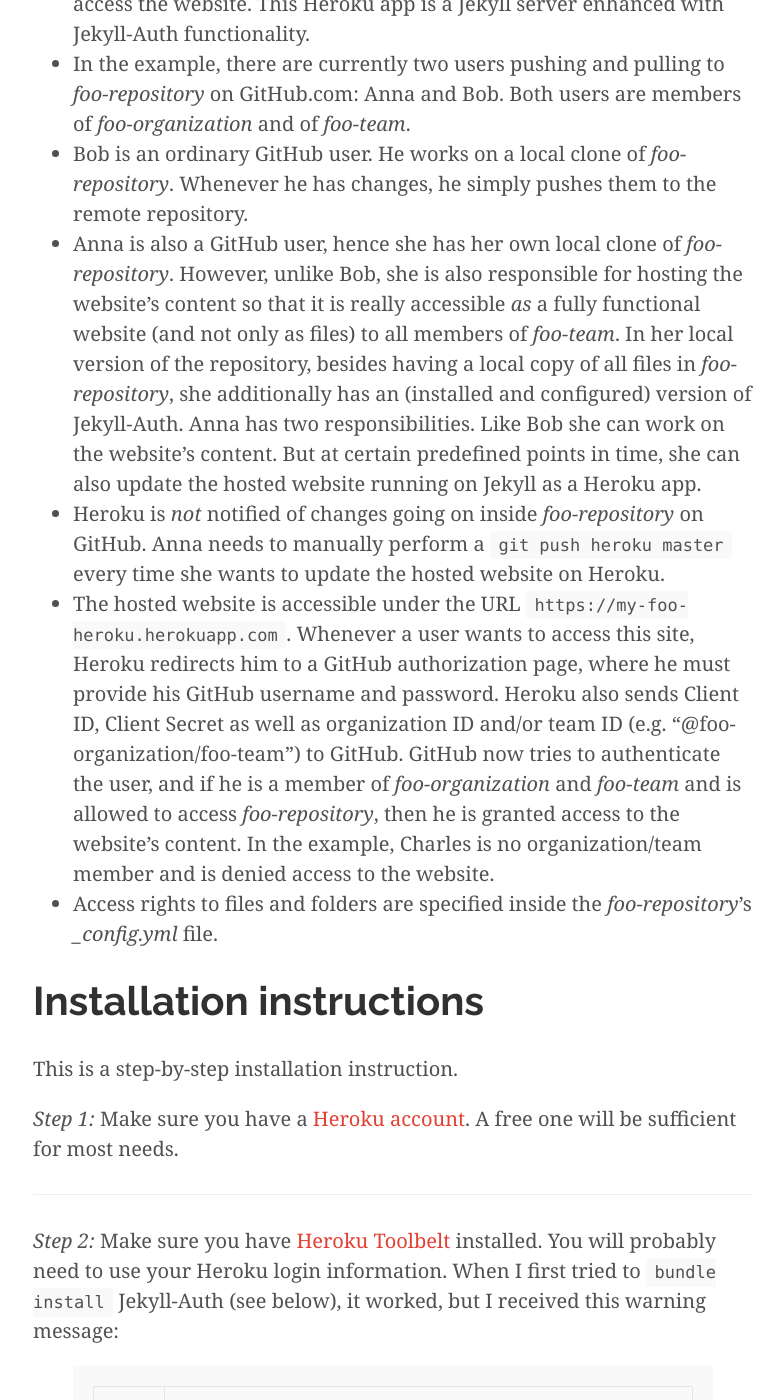
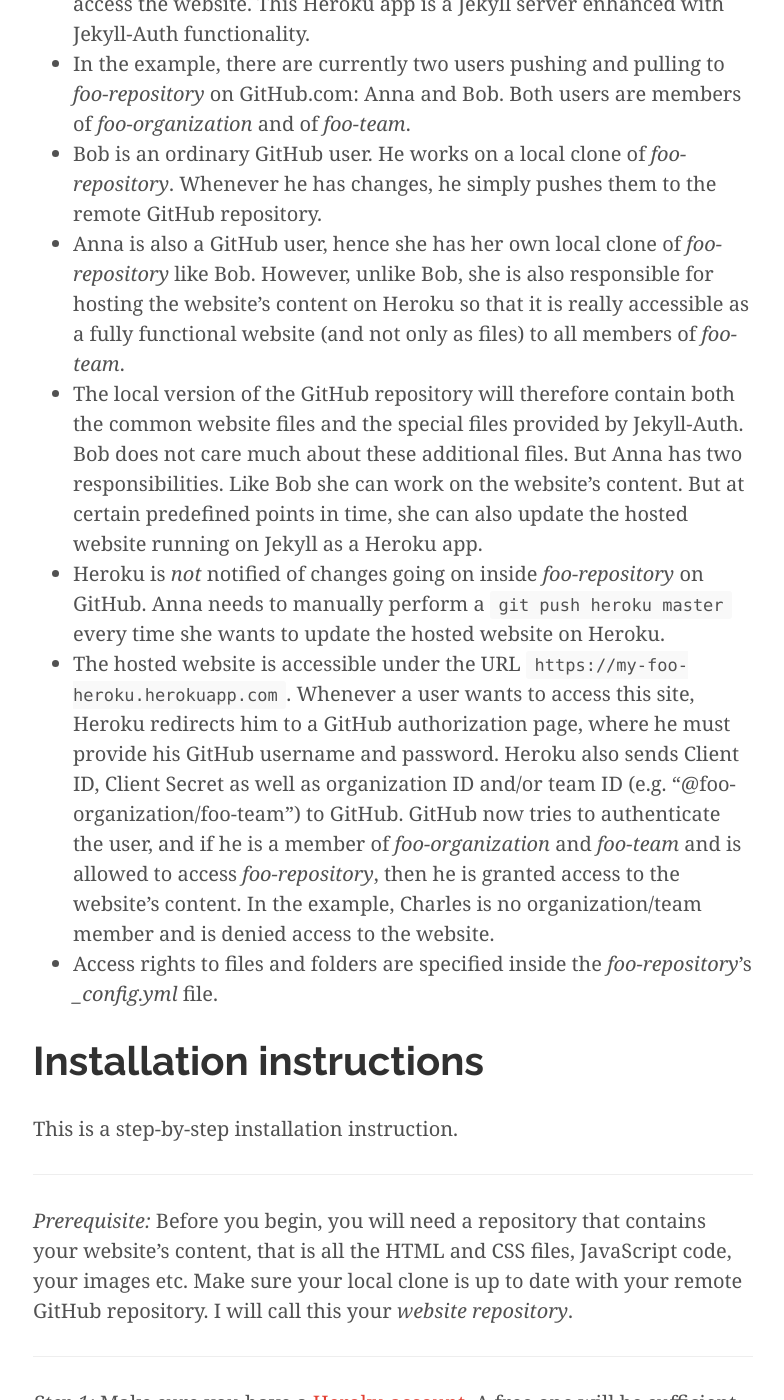
Before and after one commit to fabian-kostadinov/fabian-kostadinov.github.io, a Jekyll site: the page built from _posts/2014-11-13-installation-of-jekyll-auth.md, in a window 1280 px wide and 1400 px high, scrolled down 1331 px. Shown: the whole window, without its empty margins (247-1031 px from the left). Built offline with Jekyll 4.4.1, drawn with Linux system fonts in a browser that asks for light colours; nearby versions of some CDN libraries; Markdown is read by kramdown in place of the engine named in the settings; comment, search, counter and statistics services are not loaded; some of the changed text lies outside the part shown.

Commit message:
Updated post

```diff
--- a/_posts/2014-11-13-installation-of-jekyll-auth.md
+++ b/_posts/2014-11-13-installation-of-jekyll-auth.md
@@ -12,8 +12,9 @@
 * Although the repository contains a complete Jekyll-enabled website, GitHub pages is not used to host any of this content. Instead, all users only work on the <code>master</code> branch (or any other branch except a GitHub pages <code>gh-pages</code> branch).
 * The website's content is not accessible publicly. Instead, on Heroku an app is running asking for user authentication when someone tries to access the website. This Heroku app is a Jekyll server enhanced with Jekyll-Auth functionality.
 * In the example, there are currently two users pushing and pulling to _foo-repository_ on GitHub.com: Anna and Bob. Both users are members of _foo-organization_ and of _foo-team_.
-* Bob is an ordinary GitHub user. He works on a local clone of _foo-repository_. Whenever he has changes, he simply pushes them to the remote repository.
-* Anna is also a GitHub user, hence she has her own local clone of _foo-repository_. However, unlike Bob, she is also responsible for hosting the website's content so that it is really accessible _as_ a fully functional website (and not only as files) to all members of _foo-team_. In her local version of the repository, besides having a local copy of all files in _foo-repository_, she additionally has an (installed and configured) version of Jekyll-Auth. Anna has two responsibilities. Like Bob she can work on the website's content. But at certain predefined points in time, she can also update the hosted website running on Jekyll as a Heroku app.
+* Bob is an ordinary GitHub user. He works on a local clone of _foo-repository_. Whenever he has changes, he simply pushes them to the remote GitHub repository.
+* Anna is also a GitHub user, hence she has her own local clone of _foo-repository_ like Bob. However, unlike Bob, she is also responsible for hosting the website's content on Heroku so that it is really accessible as a fully functional website (and not only as files) to all members of _foo-team_.
+* The local version of the GitHub repository will therefore contain both the common website files and the special files provided by Jekyll-Auth. Bob does not care much about these additional files. But Anna has two responsibilities. Like Bob she can work on the website's content. But at certain predefined points in time, she can also update the hosted website running on Jekyll as a Heroku app.
 * Heroku is _not_ notified of changes going on inside _foo-repository_ on GitHub. Anna needs to manually perform a <code>git push heroku master</code> every time she wants to update the hosted website on Heroku.
 * The hosted website is accessible under the URL <code>https://my-foo-heroku.herokuapp.com</code>. Whenever a user wants to access this site, Heroku redirects him to a GitHub authorization page, where he must provide his GitHub username and password. Heroku also sends Client ID, Client Secret as well as organization ID and/or team ID (e.g. "@foo-organization/foo-team") to GitHub. GitHub now tries to authenticate the user, and if he is a member of _foo-organization_ and _foo-team_ and is allowed to access _foo-repository_, then he is granted access to the website's content. In the example, Charles is no organization/team member and is denied access to the website.
 * Access rights to files and folders are specified inside the _foo-repository_'s _&#95;config.yml_ file.
@@ -22,11 +23,17 @@
 
 This is a step-by-step installation instruction.
 
+----
+
+_Prerequisite:_ Before you begin, you will need a repository that contains your website's content, that is all the HTML and CSS files, JavaScript code, your images etc. Make sure your local clone is up to date with your remote GitHub repository. I will call this your _website repository_.
+
+----
+
 _Step 1:_ Make sure you have a [Heroku account](http://www.heroku.com). A free one will be sufficient for most needs.
 
 ----
 
-_Step 2:_ Make sure you have [Heroku Toolbelt](https://toolbelt.heroku.com/) installed. You will probably need to use your Heroku login information. When I first tried to <code>bundle install</code> Jekyll-Auth (see below), it worked, but I received this warning message:
+_Step 2:_ Make sure you have [Heroku Toolbelt](https://toolbelt.heroku.com/) installed. You will probably need to use your Heroku login information. Further down, you will run <code>bundle install</code>. If you haven't Heroku Toolbelt installed but instead use Heroku gem, the installation will not work properly and you will receive this warning message:
 {% highlight console linenos %}
 Your bundle is complete!
 Use `bundle show [gemname]` to see where a bundled gem is installed.
@@ -39,11 +46,11 @@
 
 ----
 
-_Step 3:_ If you've installed Heroku Toolbelt, you will probably have to recreate SSH keys, otherwise your local Heroku Toolbelt will not be able to push files to the Heroku server. There is this [article at heroku.com on the use of SSH keys](https://devcenter.heroku.com/articles/keys) if you want to know more about this. Create a key <code>ssh-keygen -t rsa</code>, then add the key to Heroku <code>heroku keys:add</code>. Make sure that you __do not mistakenly publish your private RSA key file__ together with the rest of the website!
+_Step 3:_ If you've just installed Heroku Toolbelt, you will probably have to recreate SSH keys, otherwise your local Heroku Toolbelt will not be able to push files to the Heroku server. There is this [article at heroku.com on the use of SSH keys](https://devcenter.heroku.com/articles/keys) if you want to know more about this. Create a key <code>ssh-keygen -t rsa</code>, then add the key to Heroku <code>heroku keys:add</code>. Make sure that you __do not mistakenly publish your private RSA key file__ together with the rest of the website!
 
 ----
 
-_Step 4:_ Use Heroku Toolbelt to [create a new Heroku app](https://devcenter.heroku.com/articles/creating-apps): <code>heroku create my-new-cool-heroku-app</code>. Your website will be available at <code>https://my-new-cool-heroku-app.herokuapp.com</code>, and it will have a git account to push to called <code>git@heroku.com:my-new-cool-heroku-app.git</code>.
+_Step 4:_ Use Heroku Toolbelt to [create a new Heroku app](https://devcenter.heroku.com/articles/creating-apps): <code>heroku create my-new-cool-heroku-app</code>. Your website will be available at <code>https://my-new-cool-heroku-app.herokuapp.com</code>, and it will have a Heroku git account to push to called <code>git@heroku.com:my-new-cool-heroku-app.git</code>. You have to understand thus that, when inside the repository and once you have added files and committed them with <code>git commit -m "Blah"</code>, you can either push to the Heroku git account using the command <code>git push heroku master</code> or to the GitHub remote repository by using the command <code>git push</code>.
 
 Important: Creating a Heroku app in this way will automatically deploy it to servers in the USA. [As is explained in this tutorial on devcenter.herokuapp.com](https://devcenter.heroku.com/articles/app-migration), in case you want the app to run on servers located in Europe, you must first create a new dummy app, create a fork with the corrected region and then delete the dummy app.
 {% highlight shell-session %}
@@ -67,7 +74,7 @@
 
 _Step 5:_ The Heroku app will access the GitHub account to perform an authorization check for every user. If the user is registered with the corresponding GitHub account, she will also be allowed to access the Heroku app. Hence, the Heroku app must be registered with GitHub. Upon registration, you will receive a OAuth2 Client ID and Client Secret which will be needed at a later step.
 
-Login to your GitHub account and go to <code>https://github.com/settings/applications/new</code>. Enter the following information:
+Login to your organization's GitHub account, i.e. something like <code>https://github.com/organizations/foo-organization/settings/applications</code>. Click on _Register new application_. Enter the following information:
 
 * _Application name:_ Any meaningful name for this application.
 * _Homepage URL:_ The link to your heroku app received in step 3, e.g. <code>https://my-new-cool-heroku-app.herokuapp.com</code>.
@@ -87,16 +94,16 @@
 
 ----
 
-_Step 7:_ Make sure you have [Ruby's bundler](http://bundler.io/) installed.
+_Step 7:_ Make sure you have [Ruby's bundler](http://bundler.io/) installed. (To check if you have, simply call <code>bundle --version</code> in your shell.)
 
 
 ----
 
-_Step 8:_ Create a local clone of the [Jekyll-Auth repository available on GitHub](https://github.com/benbalter/jekyll-auth).
+_Step 8:_ Download the content of [the original Jekyll-Auth repository from GitHub](https://github.com/benbalter/jekyll-auth). Whether you create a local clone or download it as a zip-file does not matter. copy all the files from the downloaded Jekyll-Auth repo (except the hidden _.git_ directory and everything contained in it) into your local website repository. The local website repository now contains both your website content and the content obtained from Jekyll-Auth. (If you created a local clone of the Jekyll-Auth repository, you can delete it now. It will no longer be used.)
 
 ----
 
-_Step 9:_ Navigate to your local clone. There should be a <code>Gemfile</code> in your repository's directory. Change this file so that it looks like this:
+_Step 9:_ Navigate to your local website repository. There should be a <code>Gemfile</code> in your repository's directory. Change this file so that it looks like this:
 {% highlight Ruby %}
 source "https://rubygems.org"
 
```
Also changed, not shown: other parts of _posts/2014-11-13-installation-of-jekyll-auth.md (+1 -1 lines).
